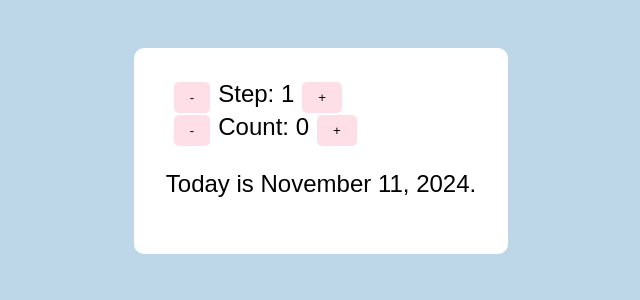
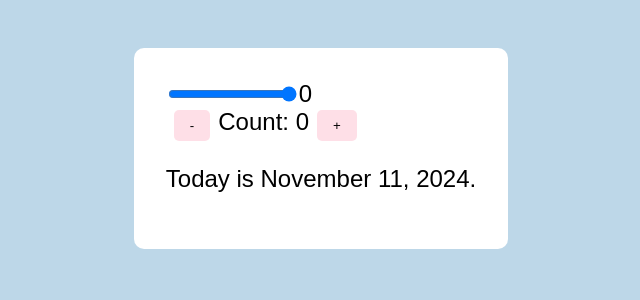
Before and after one commit to thelvp/react-date-counter, a React (Create React App) app: page / in a window 1280 px wide. Shown: the top 300 px of the page, without its empty margins (319-959 px from the left). Built offline with nearby package versions, Linux system fonts and the light colour scheme.

Commit message:
wip, add range input for steps

```diff
--- a/src/App.js
+++ b/src/App.js
@@ -3,7 +3,7 @@ import './styles.css';
 
 export default function App() {
   const [count, setCount] = useState(0);
-  const [step, setStep] = useState(1);
+  const [step, setStep] = useState(0);
   const date = new Date('11 November 2024');
   date.setDate(date.getDate() + count);
   const dateConfig = {year: 'numeric', month: 'long', day: 'numeric'};
@@ -11,9 +11,8 @@ export default function App() {
   return (
     <div className='App'>
       <div>
-        <button onClick={() => setStep((c) => c - 1)}>-</button>
-        <span>Step: {step}</span>
-        <button onClick={() => setStep((c) => c + 1)}>+</button>
+        <input type='range' min={0} max={10}></input>
+        <span>{step}</span>
       </div>
 
       <div>
```
